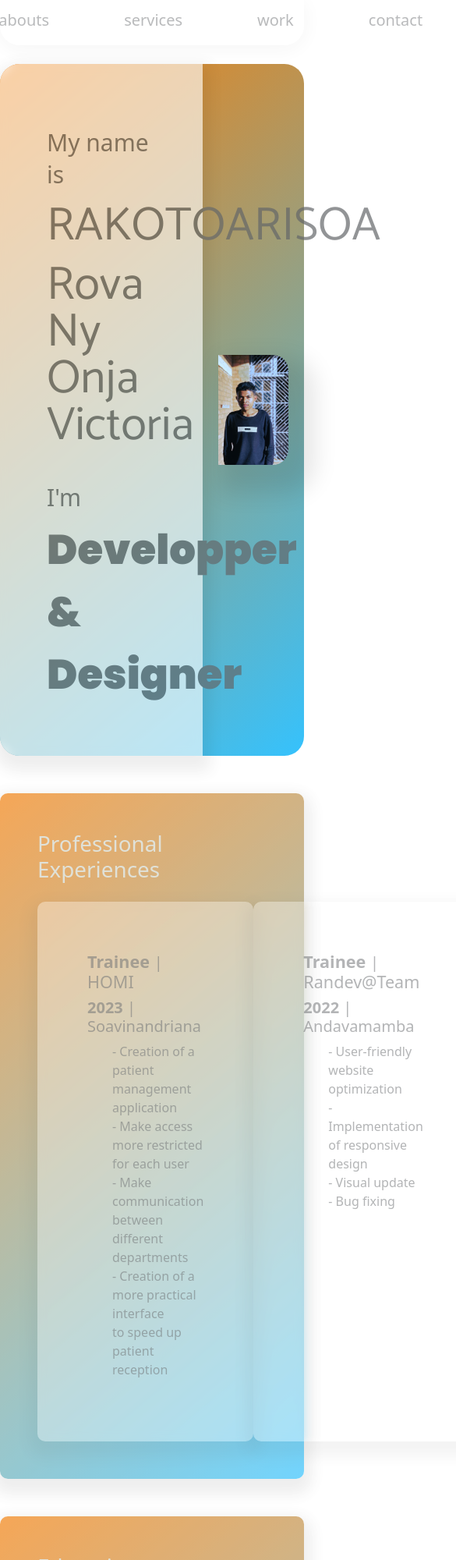
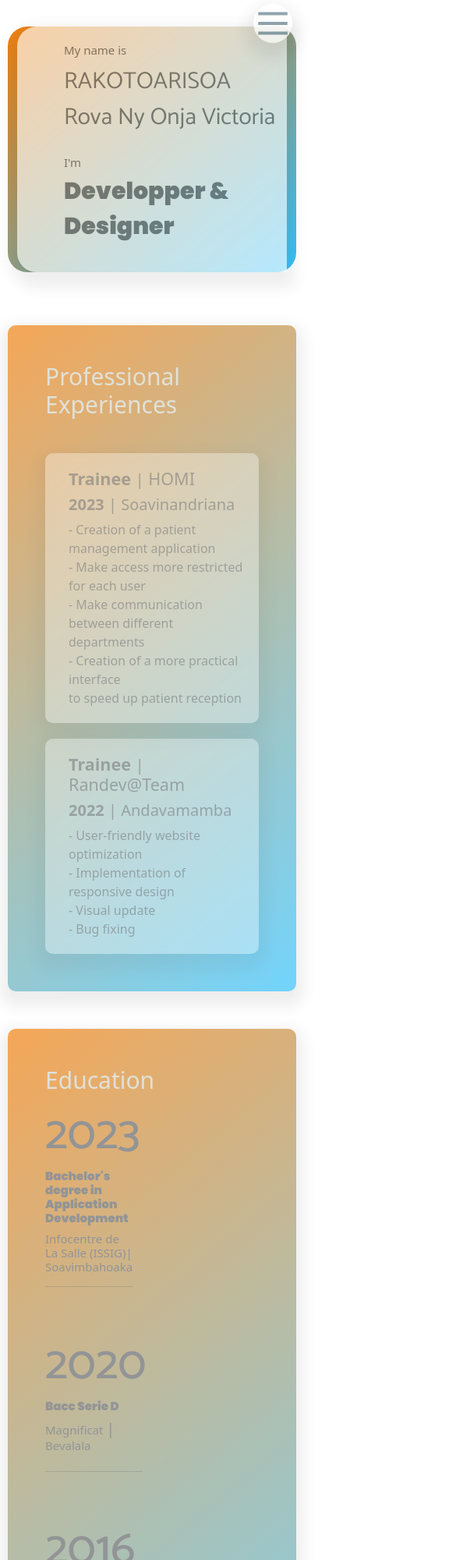
Before and after one commit to RovaRakotoarisoa/portfolio, a plain HTML site: page index.html in a window 390 px wide. Shown: the top 2000 px of the page at 78% size, 585 px wide, since content can reach past the window. Drawn offline with Linux system fonts and the light colour scheme.

Commit message:
ajustement menu

```diff
--- a/assets/css/style.css
+++ b/assets/css/style.css
@@ -51,6 +51,9 @@ a{
     border: 1px solid rgba(255, 255, 255, 0.5);
     border-top: 1px solid rgba(255, 255, 255, 0.2);
     border-bottom: 1px solid rgba(255, 255, 255, 0.2);
+}
+.menu-icon{
+    display: none;
 }
 
 nav.nav{
@@ -285,8 +288,8 @@ nav.nav{
 }
 .contact__intituled{
     font-size: 1em;
-/*    color: rgba(211, 213, 199, 1);*/
-    color: #636669;
+    color: rgba(211, 213, 199, 1);
+/*    color: #636669;*/
 
 }
 .ligne{
@@ -378,7 +381,9 @@ nav.nav{
         justify-content:center;
         align-items: center;
     }
-
+    #menu{
+        display:inline;
+    }
 /*================home==============================*/
     .home {
         margin-top: 30px;
@@ -501,7 +506,7 @@ nav.nav{
     }
 }
 
-@media (max-width: 768px) and (min-width: 524px){
+@media (max-width: 768px){
     /*================Menu==============================*/
     .header {
         display: flex;
@@ -517,9 +522,19 @@ nav.nav{
         gap:3rem;
         padding-left: 0px;
     }
+    .home__text__presentation, .me {
+        font-size: 15px;
+    }
 
+    .home__text__name, .home__text__preview, .about__intituled__text, .about-education__intituled{
+        font-size: 30px;
+    }
     .home {
         margin-top: 30px;
+        padding:10px;
+    }
+    main{
+        padding: 10px;
     }
     .home__img__rova,.img__container{
         display: none!important;
@@ -527,7 +542,7 @@ nav.nav{
     .col-8{
         width: 100%!important;
     }
-    .home__container,.home__bloc__container,.home__text__container{
+    .home__bloc__container,.home__text__container{
         display: block;
         max-width: 100%!important;
     }
@@ -558,6 +573,21 @@ nav.nav{
     ul{
         padding: 0px!important;
         margin:0px!important;
+    }
+
+    .date__education{
+        font-size: 60px;
+    }
+    .about-education__diplome, .about-education__school{
+        font-size: 15px;
+    }
+
+    .conteneur{
+        display: block;
+    }
+    .conteneur-reverse{
+        display: flex;
+        flex-direction: column-reverse;
     }
 
     /*================service==============================*/
@@ -593,5 +623,31 @@ nav.nav{
     .contact__logo{
         width: 5%;
     }
+    .work__img {
+        width: 80%;
+    }
 
+    .header{
+        display:none;
+    }
+    .subMenu{
+        display: flex;
+        justify-content: center;
+    }
+    .icon{
+        width:100%;
+    }
+    .menu-icon{
+        display: inline;
+        position: absolute;
+        top: 5px;
+        right: 15px;
+        width: 50px;
+        border-radius: 100px;
+        background: rgba(255,255,255,0.9);
+        opacity: 0.7;
+        backdrop-filter: blur(6px);
+        box-shadow: 0px 10px 20px 10px rgba(0, 0, 0, 0.1);
+        z-index: 1;
+    }
 }
--- a/index.html
+++ b/index.html
@@ -10,7 +10,7 @@
 </head>
 <body>
 <!-- =========== Header =============== -->
-    <header class="header">
+    <header class="header" id="subMenu">
             <nav class="nav">
                 <ul class="">
                     <li class="nav__link"><a href="#home">home</a></li>
@@ -20,8 +20,12 @@
                     <li class="nav__link"><a href="#footer">contact</a></li>
                     <li class="d-none"><input type="color"></li>
                 </ul>
+
             </nav>
     </header>
+    <div class="menu-icon"  onclick="toggleMenu()">
+        <img src="assets/img/icons8-menu.svg" alt="Logo menu" class="icon">
+    </div>
 
 
 <!--  End Header  -->
@@ -103,7 +107,7 @@
             <div class="about-education__container container p-5">
                 <h1 class="about-education__intituled">Education</h1>
                 <div class="row">
-                    <div class="row pt-2">
+                    <sdiv class="row conteneur pt-2">
                         <div class="col-6"><h2 class="date__education">2023</h2></div>
                         <div class="col-6">
                             <h3 class="about-education__diplome">Bachelor's degree in
@@ -114,7 +118,7 @@
                         </div>
                     </div>
 
-                    <div class="row pt-5">
+                    <div class="row conteneur-reverse pt-5">
                         <div class="col-6 d-flex flex-column justify-content-center">
                             <h3 class="about-education__diplome">Bacc Serie D</h3>
                             <h4 class="about-education__school">Magnificat <span class="span"> | </span>Bevalala</h4>
@@ -123,7 +127,7 @@
                         <div class="col-6"><h2 class="date__education">2020</h2></div>
                     </div>
 
-                    <div class="row pt-5">
+                    <div class="row conteneur pt-5">
                         <div class="col-6"><h2 class="date__education">2016</h2></div>
                         <div class="col-6 d-flex flex-column justify-content-center">
                             <h3 class="about-education__diplome">BEPC</h3>
@@ -132,7 +136,7 @@
                         </div>
                     </div>
 
-                    <div class="row pt-5">
+                    <div class="row conteneur-reverse pt-5">
                         <div class="col-6 d-flex flex-column justify-content-center">
                             <h3 class="about-education__diplome">CEPE</h3>
                             <h4 class="about-education__school">Les Meilleurs <span class="span"> | </span> Andoharanofotsy</h4>
@@ -261,13 +265,13 @@
                        +261 34 65 017 92
                     </p>
                 </a>
-                <a href="#" class="">
+                <a href="https://linkedin.com/in/rova-rakotoarisoa-92a8b2287" class="">
                     <div class="d-flex justify-content-start align-items-center gap-3">
                         <img src="assets/img/linkedin-icon.svg" class="contact__logo">
                         <span class="contact__intituled">LinkedIn</span>
                     </div>
                     <p class="link">
-                        rovarakotoarisoa114@gmail.com
+                        https://linkedin.com/in/rova-rakotoarisoa-92a8b2287
                     </p>
                 </a>
                 <a href="https://rovarakotoarisoa.github.io" class="">
@@ -295,5 +299,12 @@
                 </p>
         </div>
     </footer> -->
+
+    <script type="text/javascript">
+        let subMenu = document.getElementById("subMenu")
+        function toggleMenu(){
+            subMenu.classList.toggle("subMenu");
+        }
+    </script>
 </body>
 </html>
```
Also changed, not shown: assets/img/icons8-menu.svg (added).
